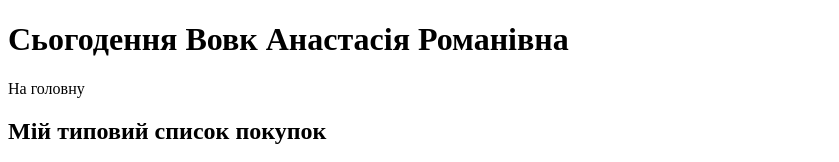
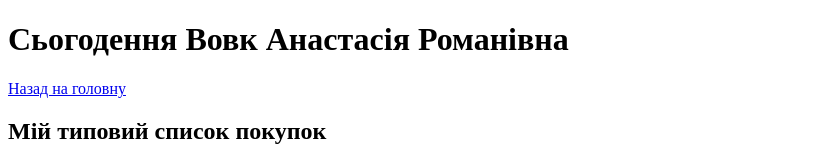
Before and after one commit to Vovkanastasiia05/my-repo1, a plain HTML site: page practical.work1/nowadays.html in a window 1280 px wide. Shown: the top 162 px of the page, without its empty margins (0-839 px from the left). Drawn offline with Linux system fonts and the light colour scheme.

Commit message:
nowadays.html

```diff
--- a/practical.work1/nowadays.html
+++ b/practical.work1/nowadays.html
@@ -7,7 +7,7 @@
 </head>
 <body>
     <h1>Сьогодення Вовк Анастасія Романівна</h1>
-    <p>На головну</p>
+    <a href="index.html">Назад на головну</a>
     <h2>Мій типовий список покупок</h2>
     <ul>
         <li>Молочні продукти:
```
